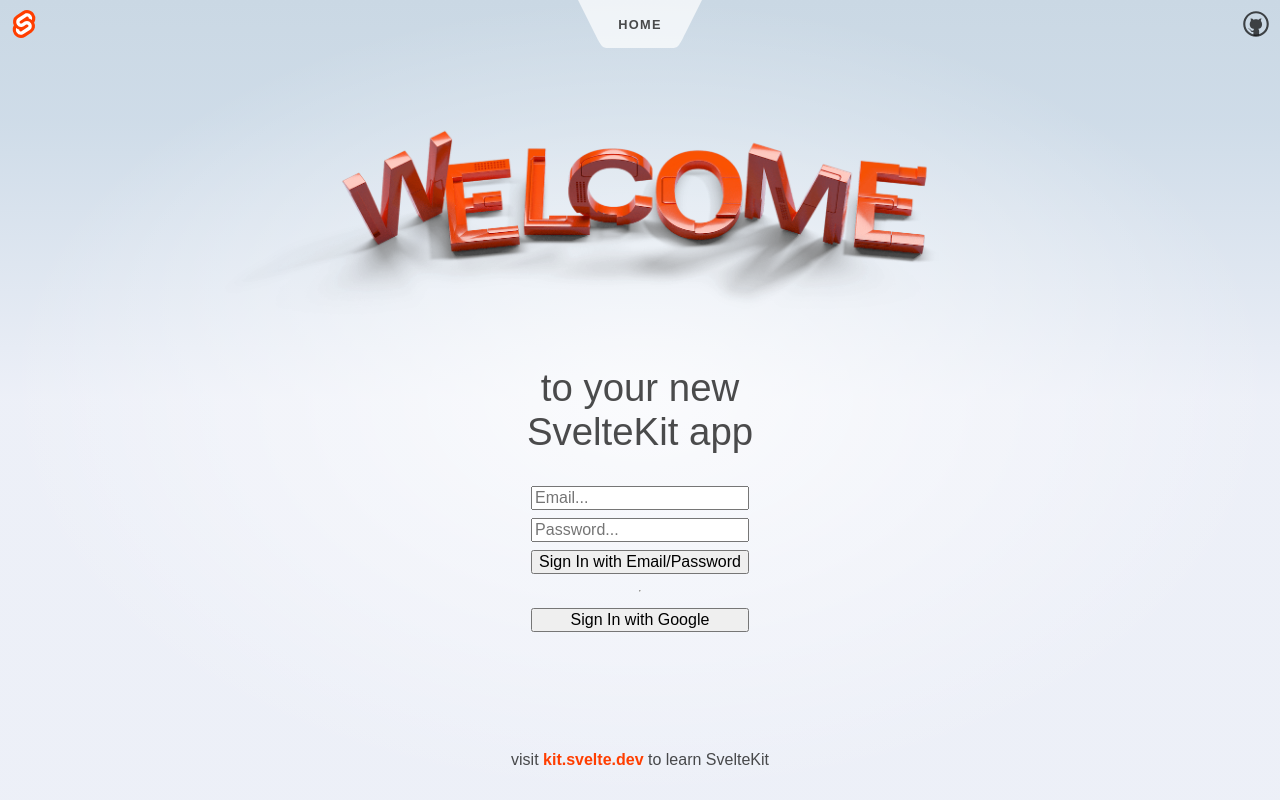
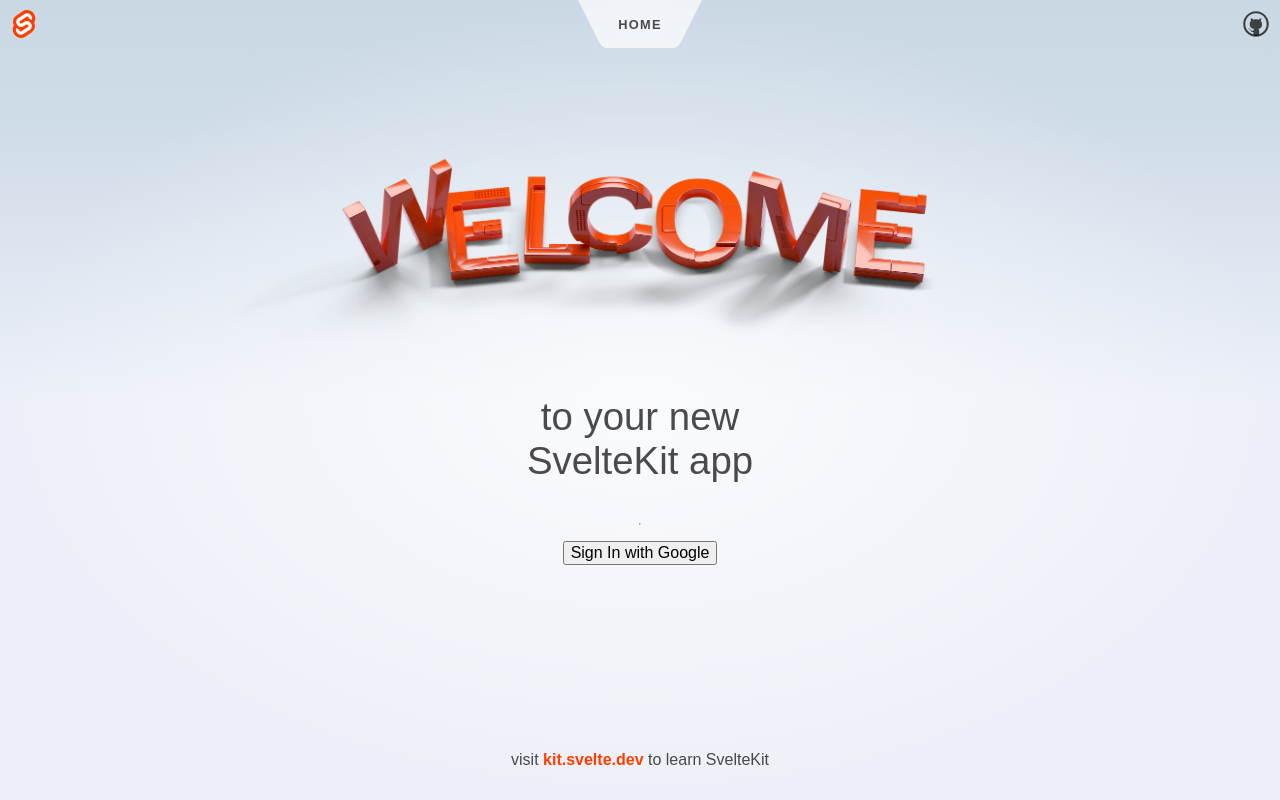
Before and after one commit to ManuelDeLeon/sveltekit-firebase-ssr, a SvelteKit app: page / in a window 1280 px wide. Built offline with nearby package versions, Linux system fonts and the light colour scheme; no server answers.

Commit message:
Only show email/password with emulator

```diff
--- a/src/routes/+page.svelte
+++ b/src/routes/+page.svelte
@@ -8,6 +8,7 @@
 		signOut
 	} from '$lib/client/firebase.svelte';
 	import { useUser } from '$lib/client/state.svelte';
+	import { PUBLIC_USE_FIREBASE_EMULATOR } from '$env/static/public';
 
 	// Get the user info and count data from the server (+page.server.ts)
 	let { data } = $props();
@@ -59,6 +60,7 @@
 		<Counter userCount={data.userCount} />
 	{:else}
 		<div style="display: flex; flex-direction: column; gap: 0.5rem">
+			{#if PUBLIC_USE_FIREBASE_EMULATOR === 'true'}
 				<input
 					class="border border-slate-800 rounded-lg px-3 py-1"
 					type="email"
@@ -74,6 +76,7 @@
 				<button class="button-main" onclick={signInEmailAndPassword}
 					>Sign In with Email/Password</button
 				>
+			{/if}
 			<hr />
 			<button class="button-main" onclick={signInGoogle}>Sign In with Google</button>
 		</div>
```
Lines whose indentation alone changed are shown as unchanged.
